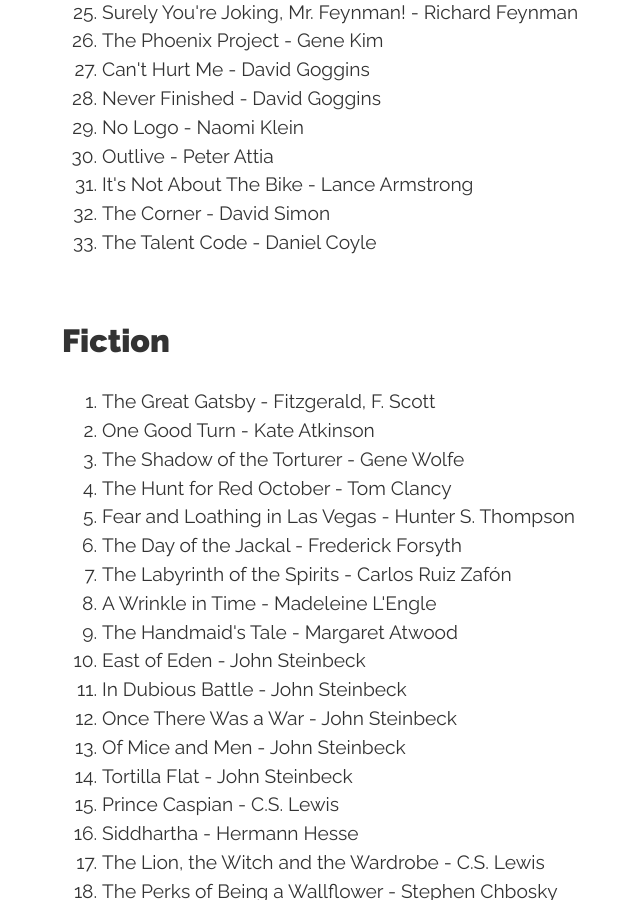
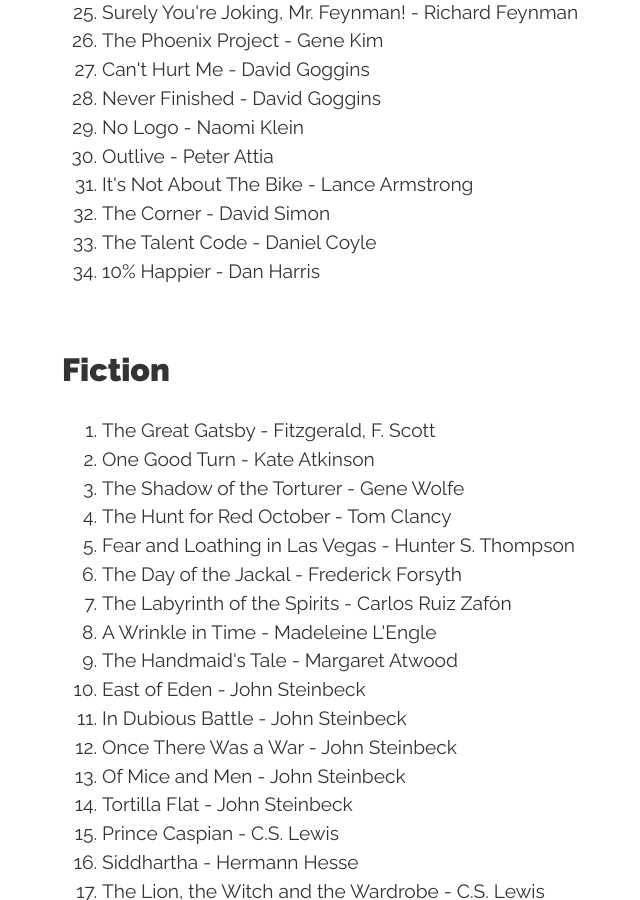
Before and after one commit to conanmercer/conanmercer.github.io, a Jekyll site: the page built from books.html, in a window 1280 px wide and 900 px high, scrolled down 1981 px. Shown: the whole window, without its empty margins (98-738 px from the left). Built offline with Jekyll 4.4.1, drawn with Linux system fonts in a browser that asks for light colours; nearby versions of some CDN libraries; some web fonts are replaced.

Commit message:
add, new book

```diff
--- a/books.html
+++ b/books.html
@@ -82,6 +82,7 @@ title: Books
   <li>It's Not About The Bike - Lance Armstrong</li>
   <li>The Corner - David Simon</li>
   <li>The Talent Code - Daniel Coyle</li>
+  <li>10% Happier - Dan Harris</li>
 </ol>
 
 <h2>Fiction</h2>
```
